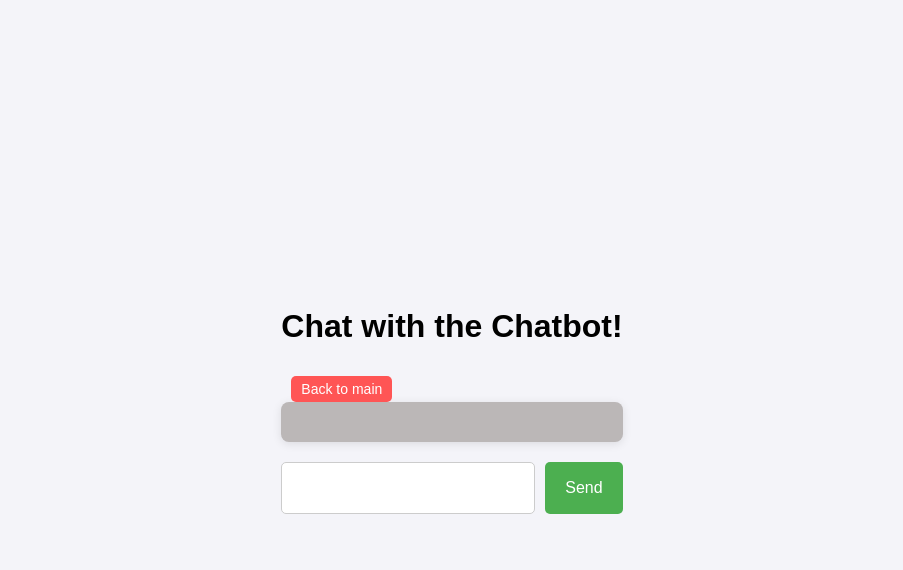
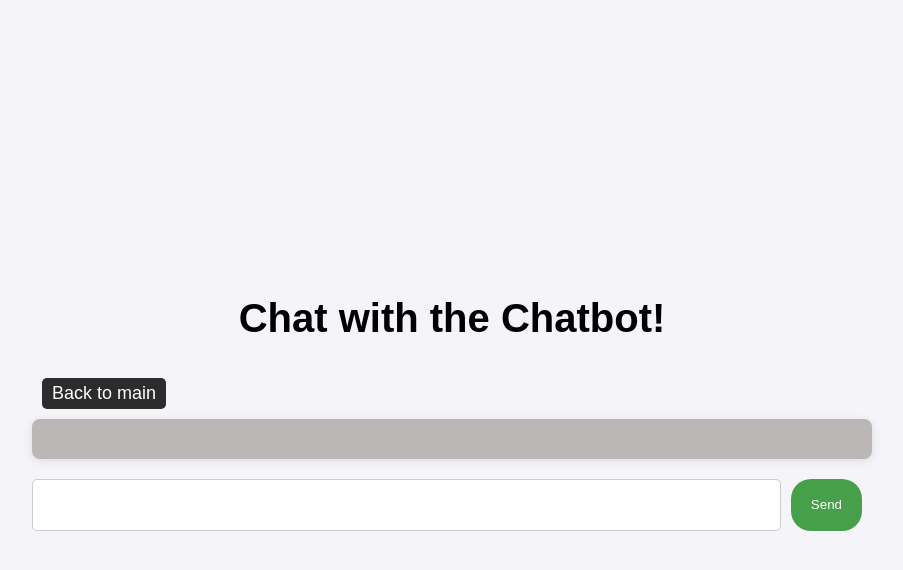
Before and after one commit to junheehong98/Chatbot-with-Context-and-Personality, a Flask app: template app/templates/chat.html in a window 1280 px wide. Shown: the top 570 px of the page, without its empty margins (188-1091 px from the left). Run offline with Flask 2, Linux system fonts and the light colour scheme; the template is opened without the code that fills it, so the values that code supplies are empty.

Commit message:
Update chat_style.css

```diff
--- a/app/static/css/chat_style.css
+++ b/app/static/css/chat_style.css
@@ -8,7 +8,7 @@ body {
     background-color: #f4f4f9;
 }
 .chat-box {
-    max-width: 800px;
+    width: 800px;
     max-height: 700px;
     overflow-y: auto;
     flex-direction: column;
@@ -59,6 +59,7 @@ body {
     border: 1px solid #ccc;
     padding: 10px;
     font-size: 16px;
+    text-align: left;
 }
 textarea {
     width: 100%; /* 너비를 100%로 설정 */
@@ -70,14 +71,15 @@ textarea {
     resize: none; /* 크기 조절 막기 */
 }
 button {
-    margin-left: 10px; /* 버튼을 입력창 오른쪽에 위치 */
+    margin-left: 10px;
+    margin-right: 10px; /* 버튼을 입력창 오른쪽에 위치 */
     padding: 10px 20px;
     background-color: #4CAF50;
     color: white;
     border: none;
-    border-radius: 5px;
+    border-radius: 20px;
     cursor: pointer;
-    font-size: 14pt; /* 버튼 글자 크기 */
+    font-size: 10pt; /* 버튼 글자 크기 */
 }
 button:hover {
     background-color: #45a049;
@@ -86,17 +88,18 @@ button:hover {
     display: inline-block;
     margin-left: 10px;
     vertical-align: middle;
+
 }
 
 
 button[type="submit"] {
-    background-color: #4CAF50;
+    background-color: #45a049;
     color: white;
     border: none;
     padding: 10px 20px;
-    font-size: 16px;
+    font-size: 10pt;
     cursor: pointer;
-    border-radius: 5px;
+    border-radius: 20px;
 }
 
 button[type="submit"]:hover {
@@ -105,9 +108,10 @@ button[type="submit"]:hover {
 
 .end-chat-btn {
     margin-top: 10px;
+    margin-bottom: 10px;
     padding: 5px 10px;
-    font-size: 14px;
-    background-color: #ff5555;
+    font-size: 18px;
+    background-color: #2c2c2c;
     color: white;
     border: none;
     border-radius: 5px;
@@ -115,5 +119,11 @@ button[type="submit"]:hover {
 }
 
 .end-chat-btn:hover {
-    background-color: #ff3333;
+    background-color: #686565;
 }
+
+h1 {
+    font-size: 40px;
+    font-weight: bold;
+    text-align: center;
+}
```
